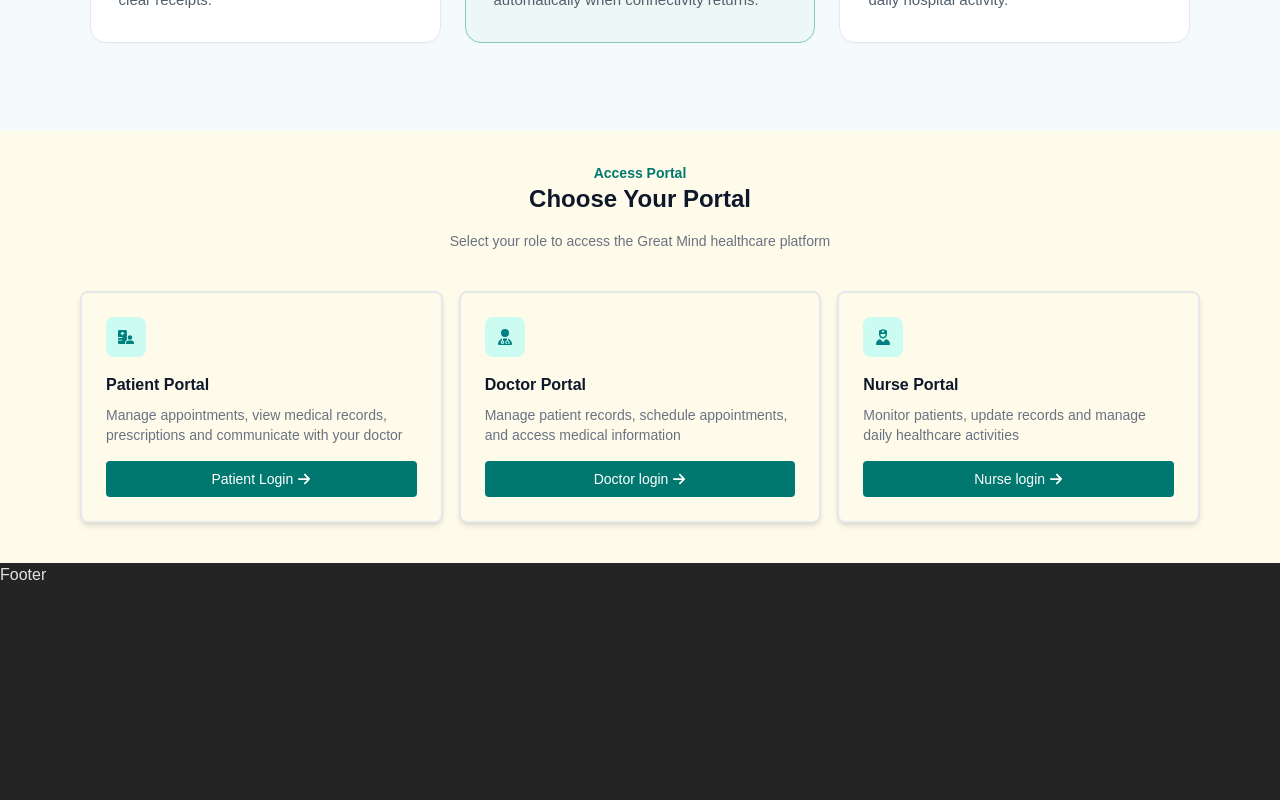
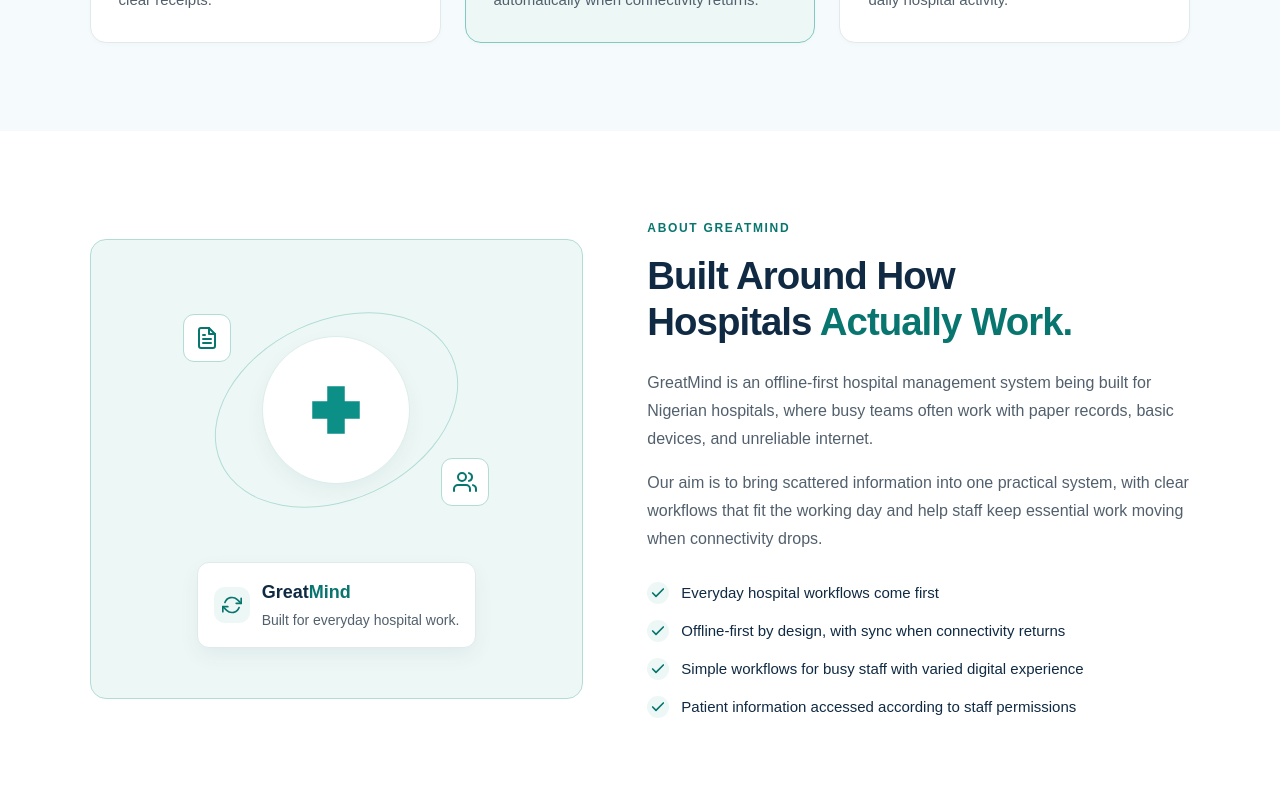
Before and after one commit to lordwisetech/GREAT-MIND-HOSPITAL-MANAGEMENT-SYSTEM, a React (Vite) app: page / in a window 1280 px wide. Shown: the part 1560-2360 px from the top of the page. Before the commit the page ends 2147 px from the top, so only its background shows below. Built offline with nearby package versions, Linux system fonts and the light colour scheme.

Commit message:
Add AboutSection component and integrate it into the App and Landing_Page components

```diff
--- a/src/App.jsx
+++ b/src/App.jsx
@@ -1,5 +1,6 @@
 import { BrowserRouter, Routes, Route } from "react-router-dom";
 import Features from "./component/Features.jsx";
+import AboutSection from "./component/AboutSection.jsx";
 import "./App.css";
 import LoginPage from "./pages/loginPage.jsx";
 import AppLayout from "./component/AppLayout.jsx";
@@ -19,7 +20,7 @@
           <Route path="login" element={<LoginPage />} />
           <Route path="features" element={<Features />} />
           <Route path="services" element={<h1>Services Page</h1>} />
-          <Route path="about" element={<h1>About Page</h1>} />
+          <Route path="about" element={<AboutSection />} />
           <Route path="team" element={<h1>Our Team Page</h1>} />
         </Route>
       </Routes>
--- /dev/null
+++ b/src/component/AboutSection.jsx
@@ -0,0 +1,59 @@
+import { FiCheck, FiFileText, FiRefreshCw, FiUsers } from 'react-icons/fi';
+import styles from './AboutSection.module.css';
+
+const principles = [
+  'Everyday hospital workflows come first',
+  'Offline-first by design, with sync when connectivity returns',
+  'Simple workflows for busy staff with varied digital experience',
+  'Patient information accessed according to staff permissions',
+];
+
+export default function AboutSection() {
+  return (
+    <section id="about" className={styles.about} aria-labelledby="about-heading">
+      <div className={styles.container}>
+        <div className={styles.visual} aria-hidden="true">
+          <div className={styles.diagram}>
+            <span className={`${styles.node} ${styles.records}`}><FiFileText /></span>
+            <span className={`${styles.node} ${styles.people}`}><FiUsers /></span>
+            <span className={styles.brandMark}>
+              <svg viewBox="0 0 48 48" focusable="false">
+                <path d="M17 5h14v12h12v14H31v12H17V31H5V17h12Z" fill="currentColor" />
+              </svg>
+            </span>
+          </div>
+          <div className={styles.brandCard}>
+            <span className={styles.syncIcon}><FiRefreshCw /></span>
+            <div>
+              <strong>Great<span>Mind</span></strong>
+              <p>Built for everyday hospital work.</p>
+            </div>
+          </div>
+        </div>
+
+        <div className={styles.content}>
+          <p className={styles.eyebrow}>About GreatMind</p>
+          <h2 id="about-heading">Built Around How Hospitals <span>Actually Work.</span></h2>
+          <p className={styles.body}>
+            GreatMind is an offline-first hospital management system being built
+            for Nigerian hospitals, where busy teams often work with paper
+            records, basic devices, and unreliable internet.
+          </p>
+          <p className={styles.body}>
+            Our aim is to bring scattered information into one practical system,
+            with clear workflows that fit the working day and help staff keep
+            essential work moving when connectivity drops.
+          </p>
+          <ul className={styles.principles}>
+            {principles.map((principle) => (
+              <li key={principle}>
+                <FiCheck aria-hidden="true" focusable="false" />
+                <span>{principle}</span>
+              </li>
+            ))}
+          </ul>
+        </div>
+      </div>
+    </section>
+  );
+}
--- /dev/null
+++ b/src/component/AboutSection.module.css
@@ -0,0 +1,238 @@
+.about {
+  padding: 64px 5%;
+  background: #fff;
+  color: #102a43;
+  scroll-margin-top: 96px;
+}
+
+.container {
+  display: grid;
+  grid-template-columns: minmax(0, 1fr);
+  align-items: center;
+  gap: 36px;
+  max-width: 1200px;
+  margin-inline: auto;
+}
+
+.content {
+  min-width: 0;
+}
+
+.eyebrow {
+  margin: 0 0 16px;
+  color: #08766f;
+  font-size: 12px;
+  font-weight: 700;
+  line-height: 1.5;
+  letter-spacing: 0.14em;
+  text-transform: uppercase;
+}
+
+.content h2 {
+  margin: 0 0 24px;
+  font-size: clamp(28px, 3vw, 40px);
+  font-weight: 700;
+  line-height: 1.2;
+  letter-spacing: -0.025em;
+  text-wrap: balance;
+}
+
+.content h2 span {
+  color: #08766f;
+}
+
+.body {
+  margin: 0 0 16px;
+  color: #52606d;
+  font-size: 16px;
+  line-height: 1.75;
+}
+
+.principles {
+  display: grid;
+  gap: 14px;
+  margin: 28px 0 0;
+  padding: 0;
+  list-style: none;
+}
+
+.principles li {
+  display: flex;
+  align-items: flex-start;
+  gap: 12px;
+  font-size: 15px;
+  line-height: 1.6;
+}
+
+.principles svg {
+  flex: 0 0 22px;
+  width: 22px;
+  height: 22px;
+  margin-top: 1px;
+  padding: 3px;
+  border-radius: 50%;
+  background: #edf8f6;
+  color: #08766f;
+  stroke-width: 2.5;
+}
+
+.visual {
+  display: grid;
+  justify-items: center;
+  gap: 24px;
+  padding: 28px 20px;
+  border: 1px solid #b2dcd6;
+  border-radius: 16px;
+  background: #edf8f6;
+}
+
+.diagram {
+  position: relative;
+  display: grid;
+  place-items: center;
+  width: 100%;
+  max-width: 340px;
+  height: 160px;
+}
+
+.diagram::before {
+  content: '';
+  position: absolute;
+  width: 75%;
+  height: 75%;
+  border: 1px solid #b2dcd6;
+  border-radius: 50%;
+  transform: rotate(-25deg);
+}
+
+.brandMark {
+  z-index: 1;
+  display: grid;
+  place-items: center;
+  width: 108px;
+  height: 108px;
+  border: 1px solid #dceeea;
+  border-radius: 50%;
+  background: #fff;
+  color: #0b8f87;
+  box-shadow: 0 8px 20px rgb(16 42 67 / 5%);
+}
+
+.brandMark svg {
+  width: 48px;
+  height: 48px;
+}
+
+.node {
+  position: absolute;
+  z-index: 2;
+  display: grid;
+  place-items: center;
+  width: 40px;
+  height: 40px;
+  border: 1px solid #b2dcd6;
+  border-radius: 11px;
+  background: #fff;
+  color: #08766f;
+  font-size: 20px;
+}
+
+.records {
+  top: 10%;
+  left: 5%;
+}
+
+.people {
+  right: 5%;
+  bottom: 10%;
+}
+
+.brandCard {
+  z-index: 1;
+  display: flex;
+  align-items: center;
+  gap: 12px;
+  max-width: 100%;
+  padding: 16px;
+  border: 1px solid #e2e9ed;
+  border-radius: 12px;
+  background: #fff;
+  box-shadow: 0 8px 20px rgb(16 42 67 / 6%);
+}
+
+.syncIcon {
+  flex-shrink: 0;
+  display: grid;
+  place-items: center;
+  width: 36px;
+  height: 36px;
+  border-radius: 11px;
+  background: #edf8f6;
+  color: #08766f;
+  font-size: 20px;
+}
+
+.brandCard strong {
+  font-size: 18px;
+}
+
+.brandCard strong span {
+  color: #08766f;
+}
+
+.brandCard p {
+  margin: 4px 0 0;
+  color: #52606d;
+  font-size: 14px;
+  line-height: 1.5;
+}
+
+@media (min-width: 768px) {
+  .about {
+    padding: 88px 7%;
+  }
+
+  .container {
+    gap: 48px;
+  }
+
+  .visual {
+    width: 100%;
+    max-width: 560px;
+    margin-inline: auto;
+  }
+}
+
+@media (min-width: 1024px) {
+  .container {
+    grid-template-columns: minmax(0, 1fr) minmax(0, 1.1fr);
+    gap: clamp(40px, 5vw, 72px);
+  }
+
+  .visual {
+    min-height: 460px;
+    align-content: center;
+    gap: 32px;
+    padding: 40px 28px;
+  }
+
+  .diagram {
+    height: 240px;
+  }
+
+  .brandMark {
+    width: 148px;
+    height: 148px;
+  }
+
+  .brandMark svg {
+    width: 60px;
+    height: 60px;
+  }
+
+  .node {
+    width: 48px;
+    height: 48px;
+    font-size: 24px;
+  }
+}
--- a/src/component/Landing_Page.jsx
+++ b/src/component/Landing_Page.jsx
@@ -1,5 +1,6 @@
 import Hero from './hero_section/hero.jsx'
 import Features from './Features.jsx'
+import AboutSection from './AboutSection.jsx'
 import Login_Page from '../pages/loginPage.jsx'
 
 function Landing_Page() {
@@ -7,6 +8,7 @@
     <div>
 <Hero />
 <Features/>
+<AboutSection />
 <Login_Page />
 
     </div>
```
